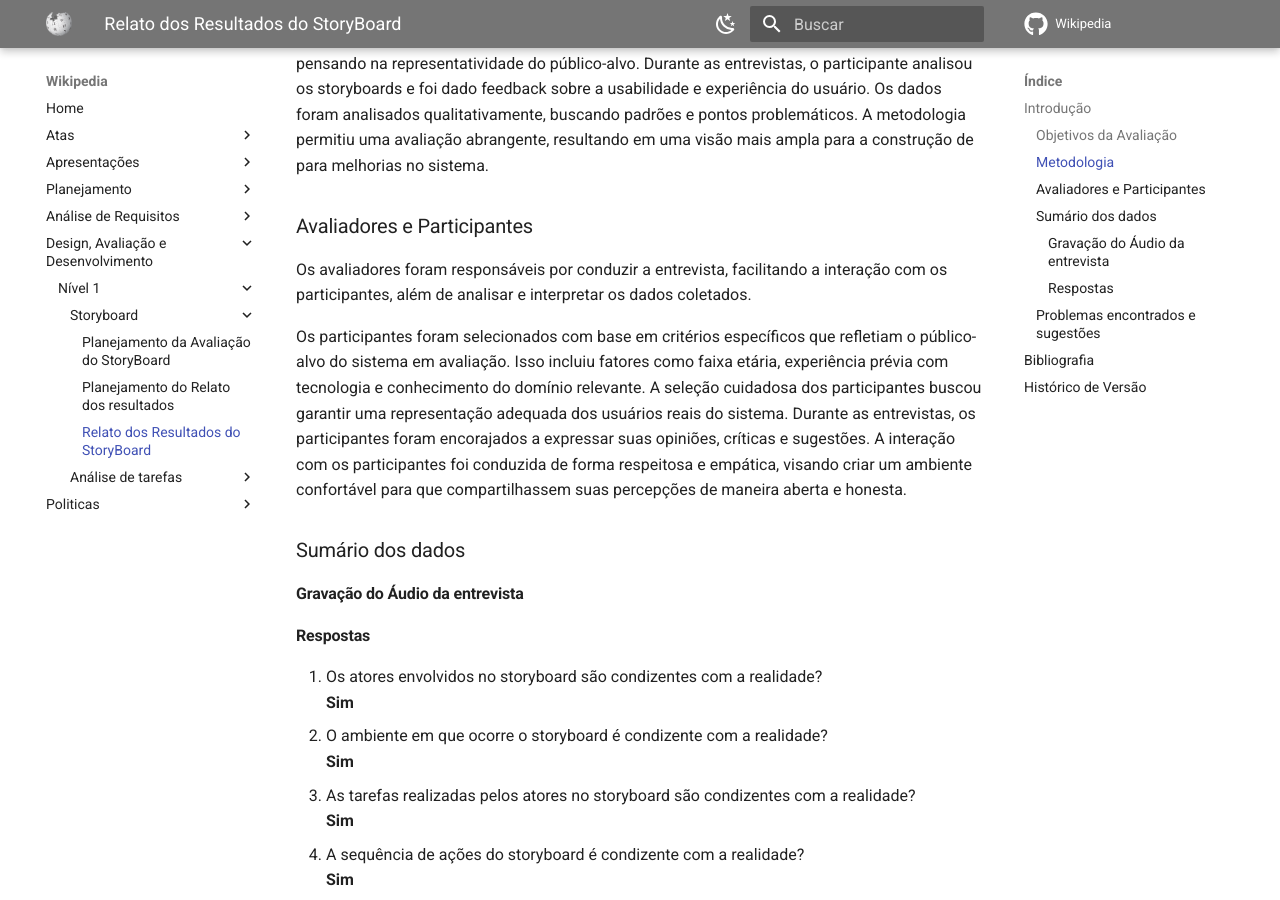
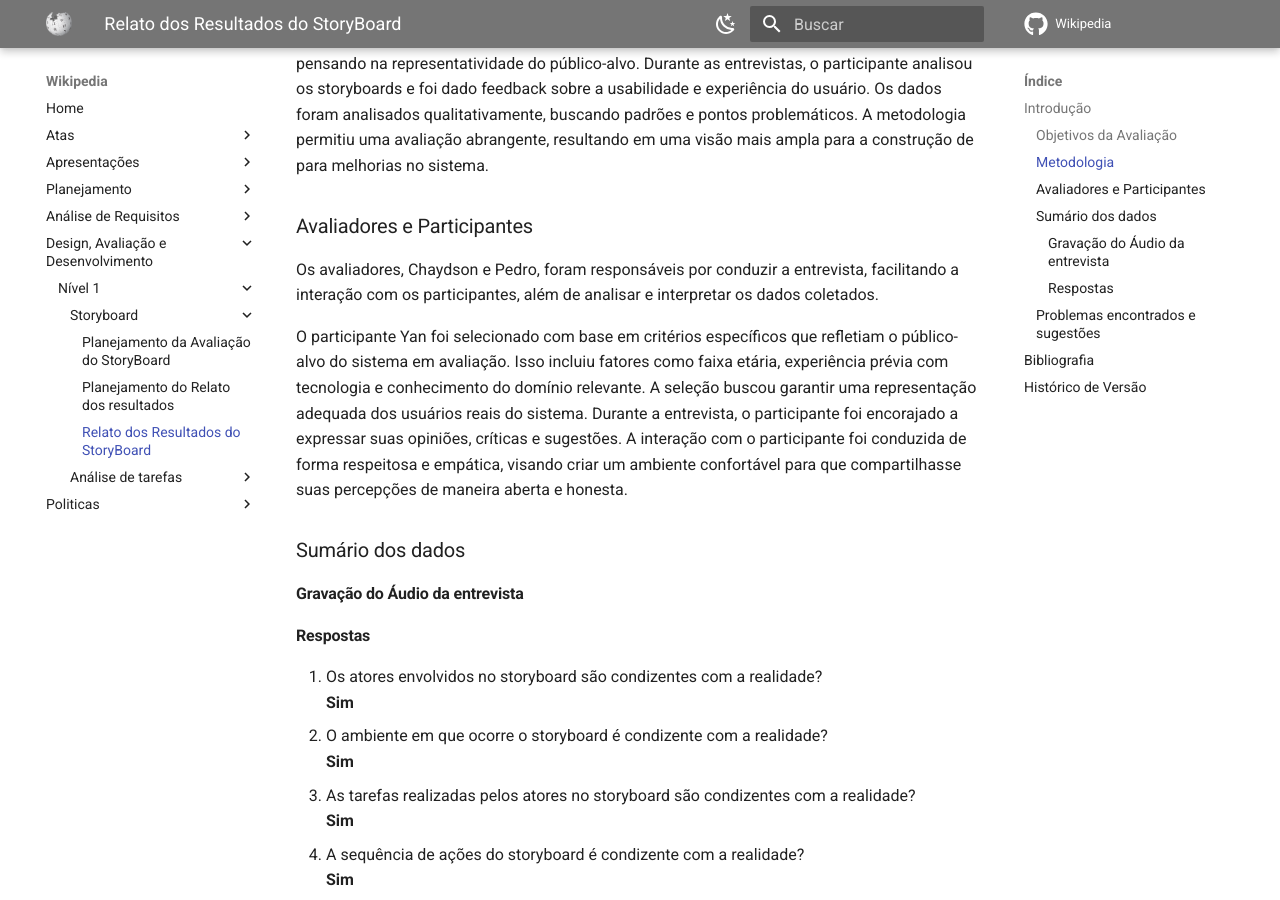
Before and after one commit to Interacao-Humano-Computador/2023.1-Wikipedia, an MkDocs documentation site: the page built from docs/design-avaliacao-desenvolvimento/nivel1/storyboard/relatoDosResultadosStoryBoard.md, in a window 1280 px wide and 900 px high, scrolled down 835 px. Built offline with MkDocs 1.6.1 and Material for MkDocs 9.7.7, drawn with Linux system fonts in a browser that asks for light colours; comment, search, counter and statistics services are not loaded.

Commit message:
corrigindo texto

```diff
--- a/docs/design-avaliacao-desenvolvimento/nivel1/storyboard/relatoDosResultadosStoryBoard.md
+++ b/docs/design-avaliacao-desenvolvimento/nivel1/storyboard/relatoDosResultadosStoryBoard.md
@@ -21,9 +21,9 @@ A avaliação dos Storyboards tem como objetivo verificar se as tarefas represen
 Usamos a metodologia de entrevista seguindo o [planejamento](relatoDosResultadosStoryBoard.md). O participante foi escolhido pensando na representatividade do público-alvo. Durante as entrevistas, o participante analisou os storyboards e foi dado feedback sobre a usabilidade e experiência do usuário. Os dados foram analisados qualitativamente, buscando padrões e pontos problemáticos. A metodologia permitiu uma avaliação abrangente, resultando em uma visão mais ampla para a construção de para melhorias no sistema.
 
 ### Avaliadores e Participantes
-Os avaliadores foram responsáveis por conduzir a entrevista, facilitando a interação com os participantes, além de analisar e interpretar os dados coletados.
+Os avaliadores, Chaydson e Pedro, foram responsáveis por conduzir a entrevista, facilitando a interação com os participantes, além de analisar e interpretar os dados coletados.
 
-Os participantes foram selecionados com base em critérios específicos que refletiam o público-alvo do sistema em avaliação. Isso incluiu fatores como faixa etária, experiência prévia com tecnologia e conhecimento do domínio relevante. A seleção cuidadosa dos participantes buscou garantir uma representação adequada dos usuários reais do sistema. Durante as entrevistas, os participantes foram encorajados a expressar suas opiniões, críticas e sugestões. A interação com os participantes foi conduzida de forma respeitosa e empática, visando criar um ambiente confortável para que compartilhassem suas percepções de maneira aberta e honesta.
+O participante Yan foi selecionado com base em critérios específicos que refletiam o público-alvo do sistema em avaliação. Isso incluiu fatores como faixa etária, experiência prévia com tecnologia e conhecimento do domínio relevante. A seleção buscou garantir uma representação adequada dos usuários reais do sistema. Durante a entrevista, o participante foi encorajado a expressar suas opiniões, críticas e sugestões. A interação com o participante foi conduzida de forma respeitosa e empática, visando criar um ambiente confortável para que compartilhasse suas percepções de maneira aberta e honesta.
 
 ### Sumário dos dados
 
```
